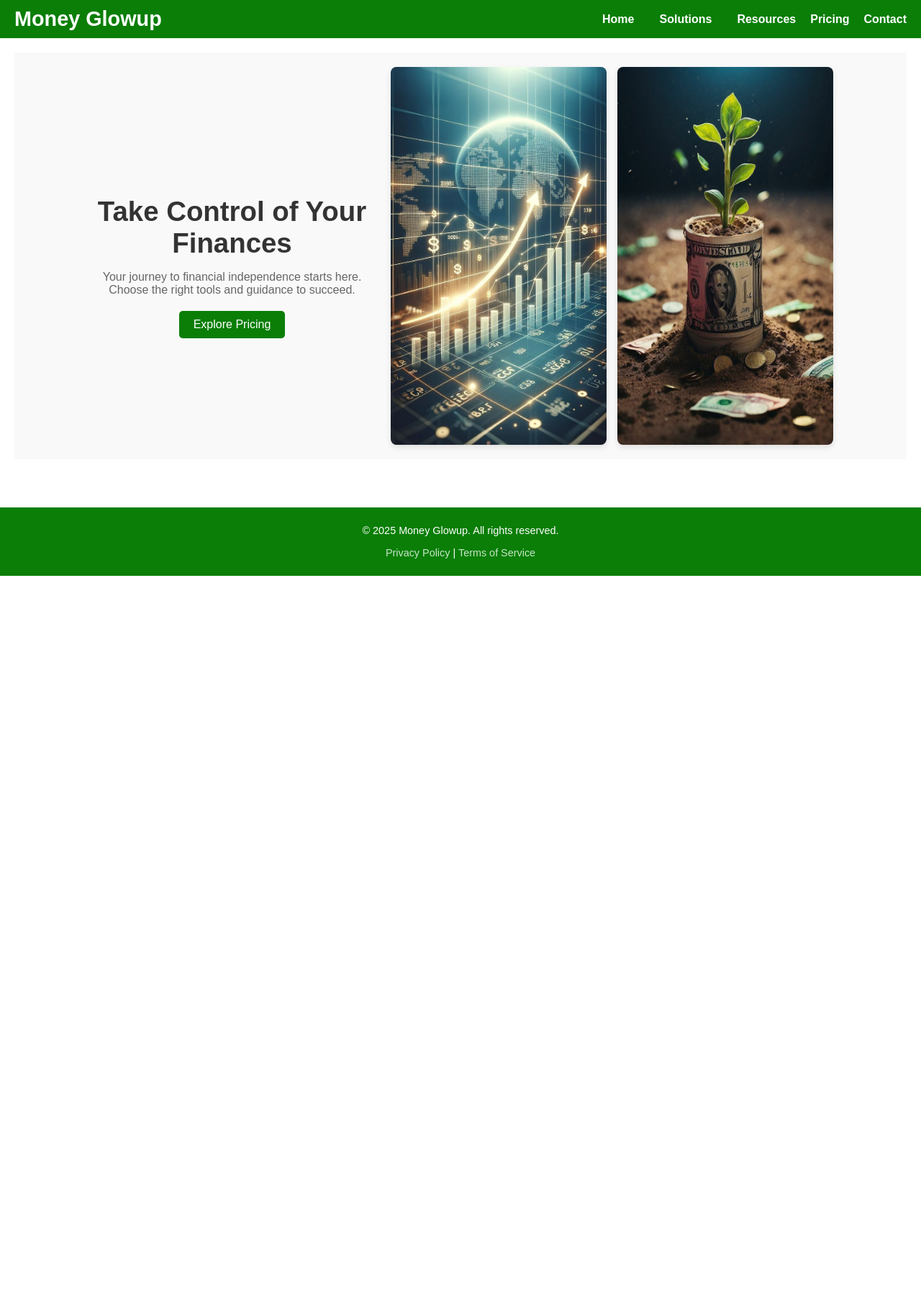
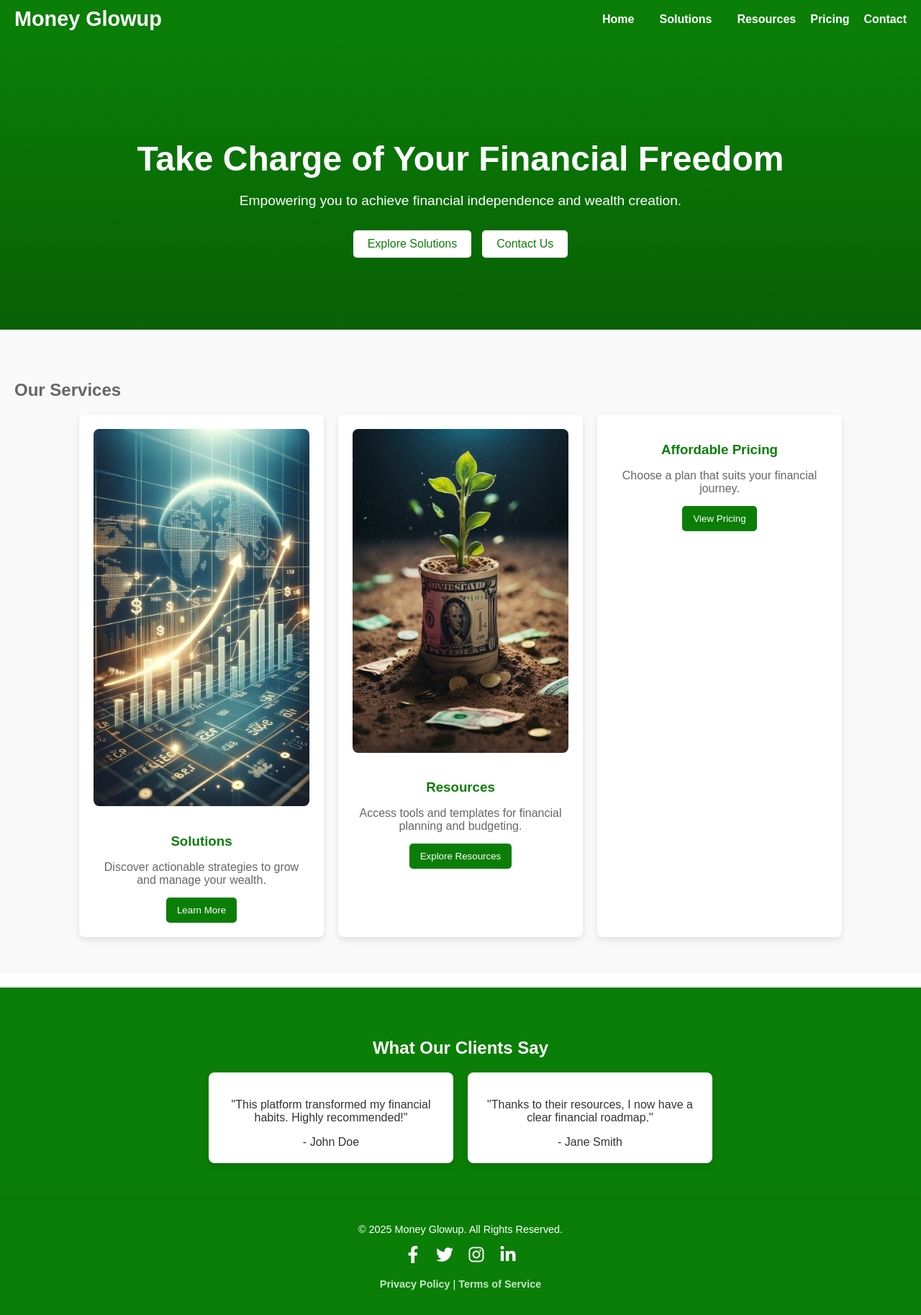
Before and after one commit to steph10920/moneyglowup, a React (Vite) app: page / in a window 1280 px wide. Shown: the whole page at 72% size. Before the commit the page ends 800 px from the top, so only its background shows below. Built offline with nearby package versions, Linux system fonts and the light colour scheme.

Commit message:
new images and functions added

```diff
--- a/src/App.jsx
+++ b/src/App.jsx
@@ -6,122 +6,104 @@ import Solutions from "./components/Solutions";
 import Resources from "./components/Resources";
 import Pricing from "./components/Pricing";
 import Contact from "./components/Contact";
-// Import the uploaded images for the hero section
-import Image1 from "./assets/images/image1.jpg"; // Ensure this path matches your file structure
-import Image2 from "./assets/images/image2.jpg"; // Ensure this path matches your file structure
+// Import assets
+import Image1 from "./assets/images/image1.jpg";
+import Image2 from "./assets/images/image2.jpg";
 import "./styles/App.css";
 
 const App = () => {
+  const handleScrollToSection = (id) => {
+    const section = document.getElementById(id);
+    if (section) {
+      section.scrollIntoView({ behavior: "smooth" });
+    }
+  };
+
   return (
     <Router>
       <Header />
       <main className="main-content">
         <Routes>
-          {/* Home Route with Hero Section */}
+          {/* Home Route */}
           <Route
             path="/"
             element={
+              <>
+                {/* Hero Section */}
                 <section id="hero" className="hero">
                   <div className="hero-content">
-                  <div className="hero-text">
-                    <h2>Take Control of Your Finances</h2>
-                    <p>
-                      Your journey to financial independence starts here. Choose
-                      the right tools and guidance to succeed.
-                    </p>
-                    <Link to="/pricing">
-                      <button>Explore Pricing</button>
+                    <h1>Take Charge of Your Financial Freedom</h1>
+                    <p>Empowering you to achieve financial independence and wealth creation.</p>
+                    <div className="hero-buttons">
+                      <button onClick={() => handleScrollToSection("solutions-section")}>
+                        Explore Solutions
+                      </button>
+                      <Link to="/contact">
+                        <button>Contact Us</button>
                       </Link>
-                  </div>
-                  <div className="hero-images">
-                    <img
-                      src={Image1}
-                      alt="Financial Growth"
-                      className="hero-image"
-                    />
-                    <img
-                      src={Image2}
-                      alt="Investment Opportunities"
-                      className="hero-image"
-                    />
                     </div>
                   </div>
                 </section>
-            }
-          />
 
-          {/* Solutions Route */}
-          <Route path="/solutions" element={<Solutions />} />
+                {/* Features Section */}
+                <section id="features-section" className="features">
+                  <h2>Our Services</h2>
+                  <div className="feature-cards">
+                    <div className="feature-card">
+                      <img src={Image1} alt="Solutions" />
+                      <h3>Solutions</h3>
+                      <p>Discover actionable strategies to grow and manage your wealth.</p>
+                      <Link to="/solutions">
+                        <button>Learn More</button>
+                      </Link>
+                    </div>
+                    <div className="feature-card">
+                      <img src={Image2} alt="Resources" />
+                      <h3>Resources</h3>
+                      <p>Access tools and templates for financial planning and budgeting.</p>
+                      <Link to="/resources">
+                        <button>Explore Resources</button>
+                      </Link>
+                    </div>
+                    <div className="feature-card">
+                      <h3>Affordable Pricing</h3>
+                      <p>Choose a plan that suits your financial journey.</p>
+                      <Link to="/pricing">
+                        <button>View Pricing</button>
+                      </Link>
+                    </div>
+                  </div>
+                </section>
 
-          {/* Sub-Routes under Solutions */}
-          <Route
-            path="/setting-smart-goals"
-            element={
-              <section id="setting-smart-goals">
-                <h3>Setting SMART Financial Goals</h3>
-                <p>
-                  Learn how to set Specific, Measurable, Achievable, Relevant,
-                  and Time-bound financial goals.
-                </p>
+                {/* Testimonials Section */}
+                <section id="testimonials-section" className="testimonials">
+                  <h2>What Our Clients Say</h2>
+                  <div className="testimonial-cards">
+                    <div className="testimonial-card">
+                      <p>"This platform transformed my financial habits. Highly recommended!"</p>
+                      <span>- John Doe</span>
+                    </div>
+                    <div className="testimonial-card">
+                      <p>"Thanks to their resources, I now have a clear financial roadmap."</p>
+                      <span>- Jane Smith</span>
+                    </div>
+                  </div>
                 </section>
-            }
-          />
-          <Route
-            path="/budgeting"
-            element={
-              <section id="budgeting">
-                <h3>Budgeting</h3>
-                <p>
-                  Discover effective budgeting strategies tailored to your needs.
-                </p>
-              </section>
-            }
-          />
-          <Route
-            path="/saving"
-            element={
-              <section id="saving">
-                <h3>Saving</h3>
-                <p>
-                  Understand the importance of saving and how to maximize your
-                  savings.
-                </p>
-              </section>
-            }
-          />
-          <Route
-            path="/investing"
-            element={
-              <section id="investing">
-                <h3>Investing</h3>
-                <p>
-                  Explore investment opportunities to grow your wealth.
-                </p>
-              </section>
-            }
-          />
-          <Route
-            path="/wealth-creation"
-            element={
-              <section id="wealth-creation">
-                <h3>Wealth Creation</h3>
-                <p>Learn strategies to create and sustain wealth over time.</p>
-              </section>
+              </>
             }
           />
 
           {/* Other Routes */}
+          <Route path="/solutions" element={<Solutions />} />
           <Route path="/resources" element={<Resources />} />
           <Route path="/pricing" element={<Pricing />} />
           <Route path="/contact" element={<Contact />} />
-
-          {/* Fallback Route for 404 */}
           <Route
             path="*"
             element={
               <div style={{ textAlign: "center", padding: "20px" }}>
                 <h1>404: Page Not Found</h1>
-                <p>Oops! The page you're looking for doesn't exist.</p>
+                <p>The page you are looking for doesn’t exist.</p>
                 <Link to="/">
                   <button>Go Back to Home</button>
                 </Link>
--- a/src/components/Footer.jsx
+++ b/src/components/Footer.jsx
@@ -1,14 +1,34 @@
 import React from "react";
-import "../styles/Footer.css";
+import { Link } from "react-router-dom";
+import { FaFacebookF, FaTwitter, FaInstagram, FaLinkedinIn } from "react-icons/fa";
+import "../styles/Footer.css"; // Ensure the CSS is properly imported
 
 const Footer = () => {
   return (
     <footer>
-      <p>&copy; 2025 Money Glowup. All rights reserved.</p>
-      <p>
-        <a href="#privacy-policy">Privacy Policy</a> |{" "}
-        <a href="#terms-of-service">Terms of Service</a>
-      </p>
+      <div>
+        <p>&copy; {new Date().getFullYear()} Money Glowup. All Rights Reserved.</p>
+      </div>
+      <div className="social-icons">
+        <a href="https://facebook.com" target="_blank" rel="noopener noreferrer">
+          <FaFacebookF />
+        </a>
+        <a href="https://twitter.com" target="_blank" rel="noopener noreferrer">
+          <FaTwitter />
+        </a>
+        <a href="https://instagram.com" target="_blank" rel="noopener noreferrer">
+          <FaInstagram />
+        </a>
+        <a href="https://linkedin.com" target="_blank" rel="noopener noreferrer">
+          <FaLinkedinIn />
+        </a>
+      </div>
+      <div>
+        <p>
+          <Link to="/privacy-policy">Privacy Policy</Link> |{" "}
+          <Link to="/terms-of-service">Terms of Service</Link>
+        </p>
+      </div>
     </footer>
   );
 };
--- a/src/styles/App.css
+++ b/src/styles/App.css
@@ -1,107 +1,129 @@
-/* Ensure the body and root container take up the full height of the viewport */
-html, body {
+/* General Styles */
+body {
     margin: 0;
     padding: 0;
-    height: 100%;
     font-family: Arial, sans-serif;
-    display: flex;
-    flex-direction: column;
   }
 
-  /* Make the main app container stretch to fill the height */
-  #root {
-    display: flex;
-    flex-direction: column;
-    min-height: 100vh;
+  /* Hero Section */
+  .hero {
+    background: linear-gradient(to bottom, #0A7E07, #086005);
+    color: white;
+    text-align: center;
+    padding: 100px 20px;
   }
 
-  /* Main content expands to fill the available space */
-  .main-content {
-    flex: 1; /* Ensures the main content stretches to fill the remaining height */
-    padding: 20px;
-  }
-  .hero {
-    display: flex;
-    flex-direction: column;
-    align-items: center;
-    justify-content: center;
-    text-align: center;
-    padding: 20px;
-    background-color: #f9f9f9;
+  .hero-content h1 {
+    font-size: 3rem;
+    margin-bottom: 20px;
   }
 
-  .hero-content {
-    display: flex;
-    flex-wrap: wrap;
-    gap: 20px;
-    justify-content: center;
-    align-items: center;
+  .hero-content p {
+    font-size: 1.2rem;
+    margin-bottom: 30px;
   }
 
-  .hero-text {
-    max-width: 400px;
-  }
-
-  .hero-text h2 {
-    font-size: 2.4rem;
-    margin-bottom: 10px;
-    color: #333;
-  }
-
-  .hero-text p {
-    font-size: 1rem;
-    margin-bottom: 20px;
-    color: #666;
-  }
-
-  .hero-text button {
-    background-color: #0A7E07;
-    color: white;
-    padding: 10px 20px;
-    border: none;
-    border-radius: 5px;
-    font-size: 1rem;
-    cursor: pointer;
-  }
-
-  .hero-text button:hover {
-    background-color: #086005;
-  }
-
-  .hero-images {
+  .hero-buttons {
     display: flex;
-    flex-wrap: wrap;
     gap: 15px;
     justify-content: center;
   }
 
-  .hero-image {
-    max-width: 300px;
+  .hero-buttons button {
+    background-color: white;
+    color: #0A7E07;
+    border: none;
+    padding: 10px 20px;
+    border-radius: 5px;
+    font-size: 1rem;
+    cursor: pointer;
+    transition: background-color 0.3s ease, transform 0.2s ease;
+  }
+
+  .hero-buttons button:hover {
+    background-color: #C6E6C6;
+    transform: scale(1.05);
+  }
+
+  /* Features Section */
+  .features {
+    padding: 50px 20px;
+    background-color: #f9f9f9;
+  }
+
+  .feature-cards {
+    display: flex;
+    flex-wrap: wrap;
+    justify-content: center;
+    gap: 20px;
+  }
+
+  .feature-card {
+    text-align: center;
+    width: 300px;
+    background: white;
+    padding: 20px;
     border-radius: 8px;
     box-shadow: 0 4px 8px rgba(0, 0, 0, 0.1);
     transition: transform 0.3s ease, box-shadow 0.3s ease;
   }
 
-  .hero-image:hover {
+  .feature-card:hover {
     transform: scale(1.05);
-    box-shadow: 0 6px 12px rgba(0, 0, 0, 0.2);
-  }
-  /* Footer sticks to the bottom */
-  footer {
-    background-color: #0A7E07; /* Safaricom Green */
-    color: white;
-    text-align: center;
-    padding: 10px 0;
-    font-size: 0.9rem;
-    flex-shrink: 0; /* Prevent footer from shrinking */
+    box-shadow: 0 8px 16px rgba(0, 0, 0, 0.2);
   }
 
-  footer a {
-    color: #C6E6C6;
-    text-decoration: none;
+  .feature-card img {
+    max-width: 100%;
+    border-radius: 8px;
+    margin-bottom: 15px;
   }
 
-  footer a:hover {
+  .feature-card h3 {
+    color: #0A7E07;
+    margin-bottom: 10px;
+  }
+
+  .feature-card p {
+    font-size: 1rem;
+    color: #666;
+    margin-bottom: 15px;
+  }
+
+  .feature-card button {
+    background-color: #0A7E07;
     color: white;
-    text-decoration: underline;
+    border: none;
+    padding: 10px 15px;
+    border-radius: 5px;
+    cursor: pointer;
+    transition: background-color 0.3s ease;
   }
+
+  .feature-card button:hover {
+    background-color: #086005;
+  }
+
+  /* Testimonials Section */
+  .testimonials {
+    background-color: #0A7E07;
+    color: white;
+    padding: 50px 20px;
+    text-align: center;
+  }
+
+  .testimonial-cards {
+    display: flex;
+    flex-wrap: wrap;
+    gap: 20px;
+    justify-content: center;
+  }
+
+  .testimonial-card {
+    background: white;
+    color: #333;
+    padding: 20px;
+    border-radius: 8px;
+    max-width: 300px;
+    box-shadow: 0 4px 8px rgba(0, 0, 0, 0.1);
+  }
--- a/src/styles/Footer.css
+++ b/src/styles/Footer.css
@@ -1,18 +1,39 @@
-.footer {
-    background-color: #0A7E07; /* Safaricom green */
-    color: #FFFFFF; /* White text */
+/* Footer Styles */
+footer {
+    background-color: #0A7E07; /* Safaricom Green */
+    color: white;
     text-align: center;
-    padding: 10px 0;
-    font-size: 0.8rem;
+    padding: 20px 0; /* Add padding for better spacing */
+    font-size: 0.9rem;
+    flex-shrink: 0; /* Prevent the footer from shrinking */
+    box-shadow: 0 -2px 5px rgba(0, 0, 0, 0.1); /* Subtle shadow for depth */
+    position: relative;
   }
 
-  .footer a {
-    color: #C6E6C6; /* Light green text */
+  footer a {
+    color: #C6E6C6; /* Light green for links */
     text-decoration: none;
     font-weight: bold;
   }
 
-  .footer a:hover {
-    text-decoration: underline;
-    color: #FFFFFF; /* White on hover */
+  footer a:hover {
+    color: white; /* Change to white on hover */
+    text-decoration: underline; /* Add underline on hover */
   }
+
+  footer .social-icons {
+    margin: 15px 0; /* Add spacing above social icons */
+  }
+
+  footer .social-icons a {
+    margin: 0 10px;
+    display: inline-block;
+    color: white;
+    font-size: 1.5rem;
+    transition: transform 0.2s ease, color 0.3s ease;
+  }
+
+  footer .social-icons a:hover {
+    color: #C6E6C6; /* Light green on hover */
+    transform: scale(1.2); /* Slight zoom effect */
+  }
```
Also changed, not shown: src/components/Resources.jsx (+8 -16 lines), src/styles/Resources.css (+14 -10 lines). Lines whose indentation alone changed are shown as unchanged.
